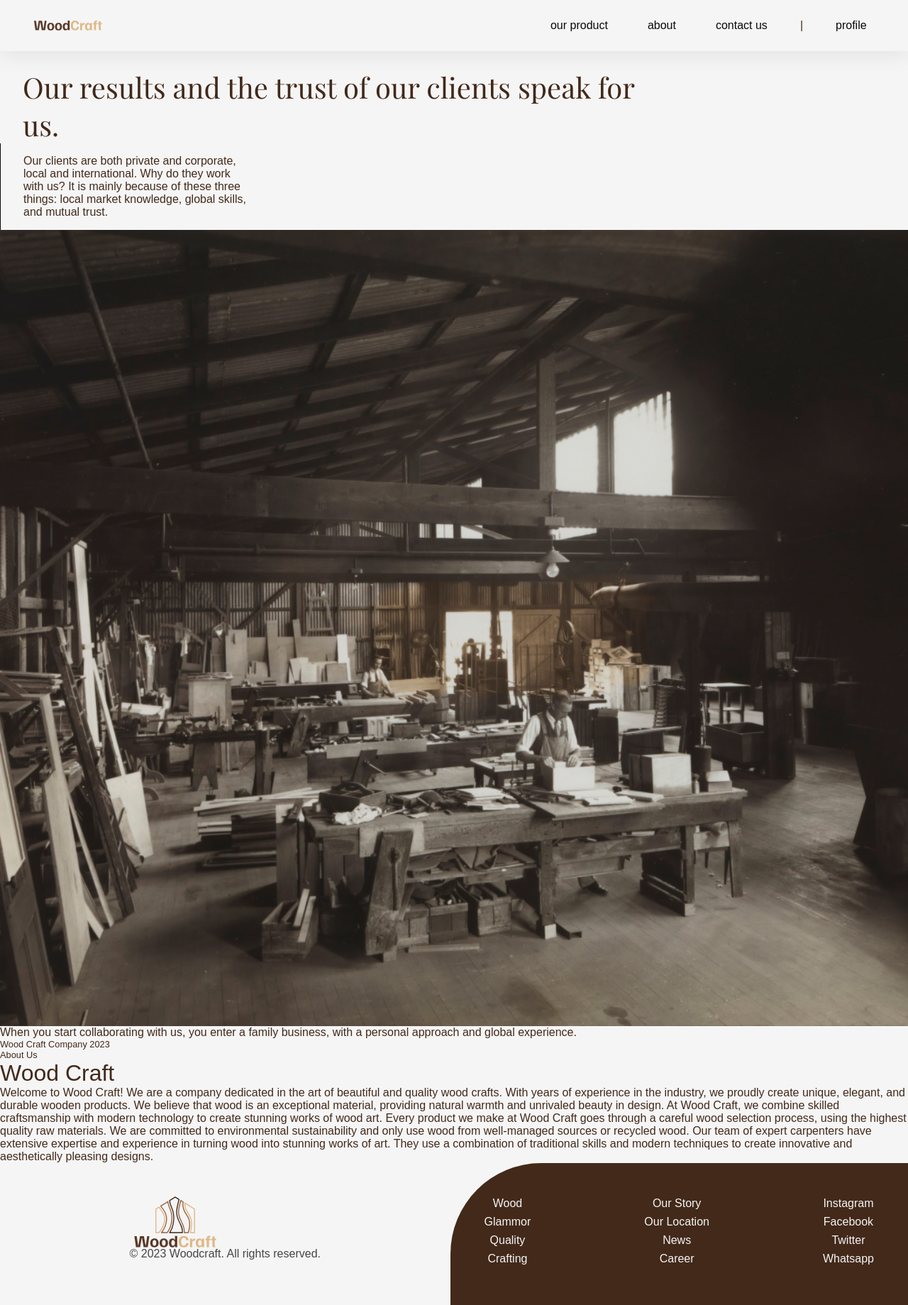
After one commit to Dreamvalian/Wood-Craft-PHP, a PHP site: page /about.php in a window 1280 px wide. The commit adds this page. Shown: the whole page at 71% size. Run offline with PHP 8.4, Linux system fonts and the light colour scheme; some web fonts are replaced.

Commit message:
update product detail, poduct, index

```diff
--- /dev/null
+++ b/about.php
@@ -0,0 +1,62 @@
+<?php
+
+@include('./components/Header.php')
+
+?>
+
+<!DOCTYPE html>
+<html lang="en">
+
+<head>
+  <meta charset="UTF-8">
+  <meta http-equiv="X-UA-Compatible" content="IE=edge">
+  <meta name="viewport" content="width=device-width, initial-scale=1.0">
+  <link rel="stylesheet" href="./styles/about.css">
+  <link rel="stylesheet" href="/dist/output.css">
+  <title>Woodcraft - About</title>
+</head>
+
+<body>
+
+  <section class="hero">
+    <div class="hero-content">
+      <h2>Our results and the trust of our clients
+        speak for us.</h2>
+      <p>Our clients are both private and corporate, local
+        and international. Why do they work with us?
+
+        It is mainly because of these three things: local
+        market knowledge, global skills, and mutual trust.</p>
+    </div>
+    <img src="./assets/images/workshop.png" alt="About Background Hero">
+    <div class="card">
+      <p>When you start collaborating
+        with us, you enter a family
+        business, with a personal
+        approach and global experience.</p>
+      <h6>Wood Craft Company
+        2023</h6>
+    </div>
+  </section>
+  <section class="about">
+    <h6>About Us</h6>
+    <h3>Wood Craft</h3>
+    <p>Welcome to Wood Craft! We are a company dedicated in the art of beautiful and quality wood crafts. With years of
+      experience in the industry, we proudly create unique, elegant, and durable wooden products.
+      We believe that wood is an exceptional material, providing natural warmth and unrivaled beauty in design. At Wood
+      Craft, we combine skilled craftsmanship with modern technology to create stunning works of wood art.
+
+      Every product we make at Wood Craft goes through a careful wood selection process, using the highest quality raw
+      materials. We are committed to environmental sustainability and only use wood from well-managed sources or
+      recycled wood. Our team of expert carpenters have extensive expertise and experience in turning wood into stunning
+      works of art. They use a combination of traditional skills and modern techniques to create innovative and
+      aesthetically pleasing designs.</p>
+  </section>
+</body>
+<?php
+
+@include('./components/Footer.php')
+
+?>
+
+</html>
--- a/components/Header.php
+++ b/components/Header.php
@@ -2,10 +2,9 @@
 
 <header>
   <nav>
-    <a href="/#" class="site-title">
+    <a href="index.php" class="site-title">
       <img src="./assets/logo/logo-text.svg" alt="logo" width="96" height="13.64" />
     </a>
-    <div class="nav-container">
     <ul class="nav-header">
       <li>
         <a href="our-product.php" class="nav-item">
@@ -24,7 +23,7 @@
       </li>
       <li>|</li>
       <li class="dropdown">
-          <a href="/#" class="nav-item dropdown-toggle">
+        <a href="profile.php" class="nav-item dropdown-toggle">
           profile
         </a>
         <ul class="dropdown-menu">
@@ -32,7 +31,6 @@
         </ul>
       </li>
     </ul>
-    </div>
   </nav>
 
   <script>
--- a/index.php
+++ b/index.php
@@ -56,10 +56,9 @@ if (isset($_GET['logout'])) {
         </a>
       </div>
 
-      <div class="right-hero">
-        <figure>
+      <div class="right-hero carousel">
+        <figure class="right-hero-wrapper">
           <img src="./assets/images/wood-1.png" alt="hero-content-1" class="hero-image" />
-        </figure>
       </div>
     </section>
 
--- /dev/null
+++ b/styles/about.css
@@ -0,0 +1,33 @@
+@import url("variable.css");
+
+.hero {
+  padding-top: 4rem;
+  display: flex;
+  flex-direction: column;
+  justify-content: center;
+}
+
+.hero h2 {
+  font-family: var(--font-stack-heading);
+}
+
+.hero .hero-content {
+  padding-top: 2rem;
+}
+
+.hero .hero-content h2 {
+  width: 70%;
+  display: flex;
+  align-items: center;
+  padding-left: 2rem;
+}
+
+.hero .hero-content p {
+  font-family: var(--font-stack-body);
+  width: 30%;
+  border-left: 1px solid var(--black);
+  padding: 1rem 2rem 1rem 2rem;
+  display: flex;
+  justify-content: flex-end;
+  align-items: end;
+}
```
Also changed, not shown: about.html (deleted, +0 -28 lines), cart.php (+4 -4 lines), our-product.php (+3 -13 lines), product-detail.php (+17 -4 lines), script.js (+0 -13 lines), style.css (+33 -1 lines), styles/cart.css (+10 -18 lines), styles/product-detail.css (+17 -1 lines), assets/images/forest-wood-craft-3.jpg (added), assets/images/forest-wood-craft-4.jpg (added), 2 other files. Lines whose indentation alone changed are shown as unchanged.
